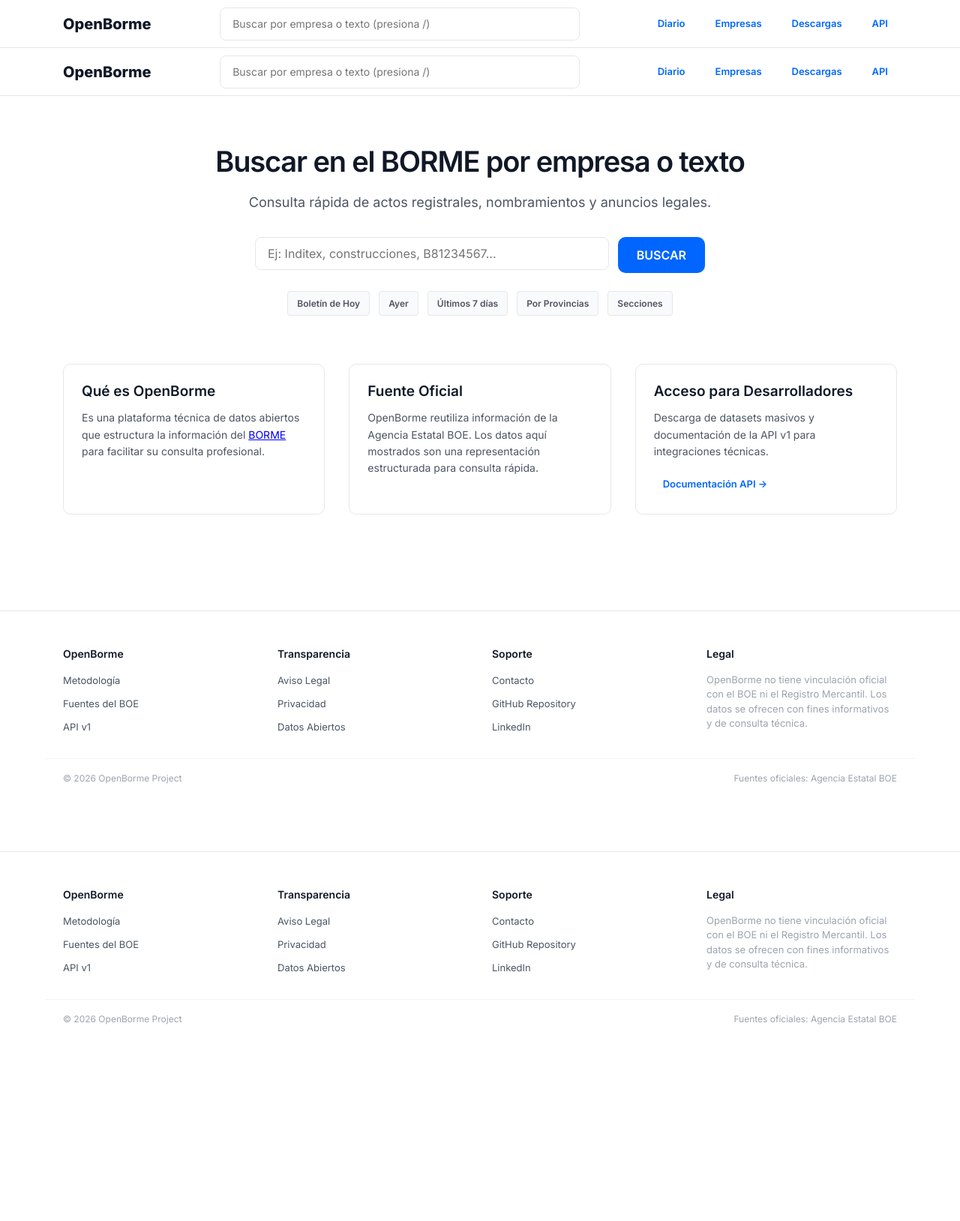
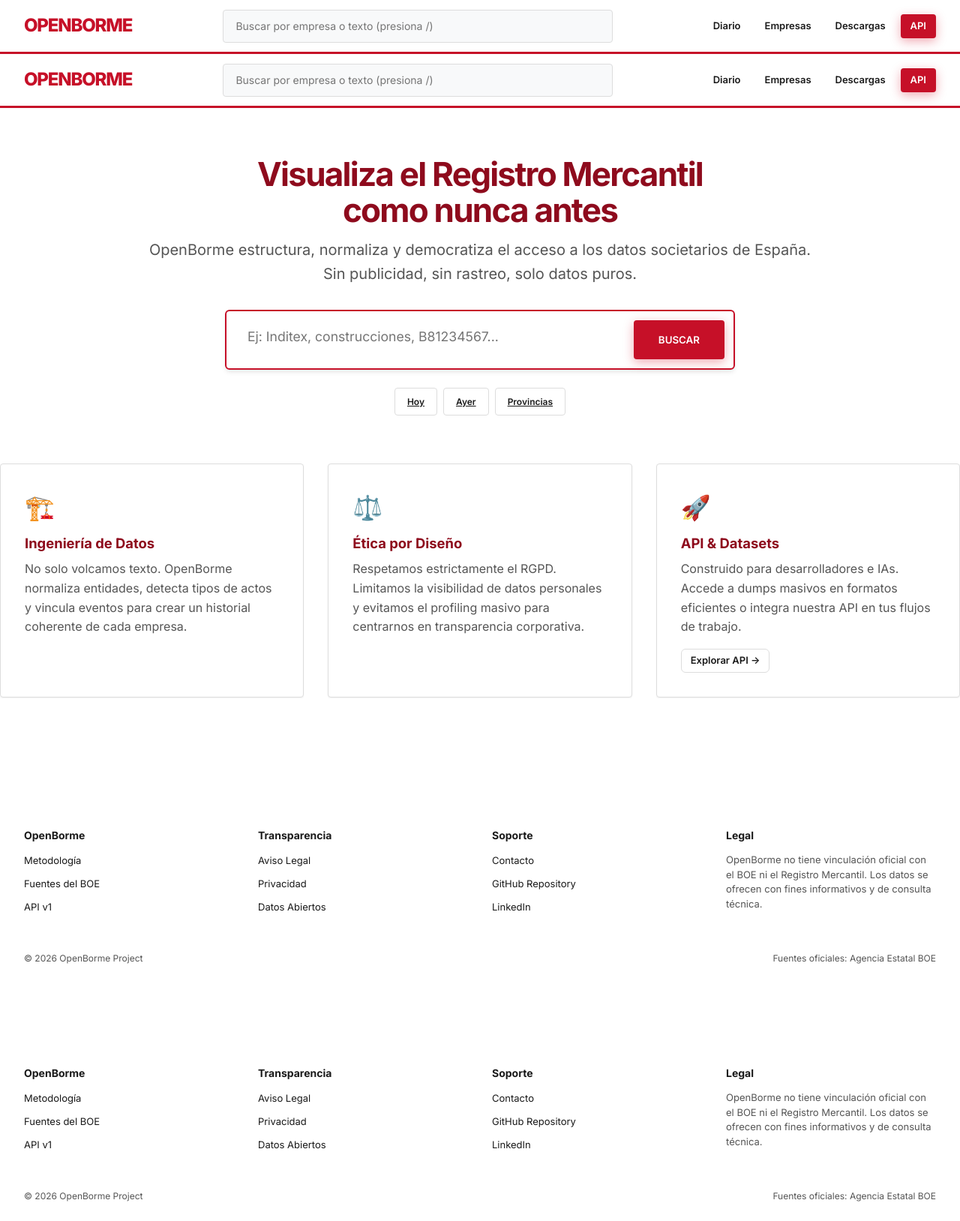
Before and after one commit to PabloCirre/OpenBorme, a PHP site: page / in a window 1280 px wide. Shown: the whole page at 75% size. Before the commit the page ends 1366 px from the top, so only its background shows below. Run offline with PHP 8.4, Linux system fonts and the light colour scheme.

Commit message:
style: implement institutional red & white design and update docs

```diff
--- a/web/assets/css/styles.css
+++ b/web/assets/css/styles.css
@@ -1,51 +1,70 @@
 @import url('https://fonts.googleapis.com/css2?family=Inter:wght@400;600;700;800&family=JetBrains+Mono:wght@400;600&display=swap');
 
 :root {
-    /* Color Palette */
-    --bg-white: #ffffff;
-    --text-primary: #111827;
-    /* Almost Black */
-    --text-secondary: #4b5563;
-    /* Medium Grey */
-    --text-muted: #9ca3af;
-    --accent: #0066FF;
-    /* Professional Blue */
-    --accent-hover: #0052cc;
-    --border-light: #f3f4f6;
-    --border-dark: #e5e7eb;
-    --bg-tag: #f9fafb;
+    /* Institutional "BOE" Style Palette */
+    --h-brand: 352;
+    --s-brand: 85%;
+
+    --brand-primary: hsl(var(--h-brand), var(--s-brand), 42%);
+    /* Institutional Red */
+    --brand-dark: hsl(var(--h-brand), var(--s-brand), 30%);
+    --brand-light: hsl(var(--h-brand), 10%, 98%);
+    /* Clean Background */
+
+    --bg-main: #ffffff;
+    --bg-alt: #f8f9fa;
+
+    --text-main: #1a1a1a;
+    --text-muted: #555555;
+
+    --border-subtle: #eeeeee;
+    --border-strong: #dddddd;
 
     /* Spacing Tokens */
-    --space-1: 4px;
-    --space-2: 8px;
-    --space-3: 12px;
-    --space-4: 16px;
-    --space-5: 24px;
-    --space-6: 32px;
-    --space-7: 48px;
-    --space-8: 64px;
+    --space-1: 0.25rem;
+    --space-2: 0.5rem;
+    --space-3: 0.75rem;
+    --space-4: 1rem;
+    --space-5: 1.5rem;
+    --space-6: 2rem;
+    --space-7: 3rem;
+    --space-8: 4rem;
 
-    /* Radii */
-    --radius-sm: 8px;
-    /* Inputs */
-    --radius-md: 10px;
-    /* Cards / Buttons */
-    --radius-lg: 12px;
-    /* Large Panels */
+    /* Institutional Radii (Sharper) */
+    --radius-sm: 4px;
+    --radius-md: 6px;
+    --radius-lg: 8px;
 
-    /* Shadows */
-    --shadow: 0 1px 3px 0 rgba(0, 0, 0, 0.1), 0 1px 2px -1px rgba(0, 0, 0, 0.1);
-    /* Soft and short */
+    /* Standard Shadows (Discrete) */
+    --shadow-sm: 0 1px 2px rgba(0, 0, 0, 0.05);
+    --shadow-md: 0 4px 6px -1px rgba(0, 0, 0, 0.1);
 
     /* Typography */
-    --font-ui: 'Inter', -apple-system, sans-serif;
+    --font-ui: 'Inter', -apple-system, system-ui, sans-serif;
     --font-mono: 'JetBrains Mono', monospace;
 
-    --h1-size: 38px;
-    --h2-size: 26px;
-    --h3-size: 19px;
-    --base-font: 16px;
-    --meta-font: 14px;
+    --h1-size: clamp(2rem, 5vw, 2.75rem);
+    --h2-size: 1.5rem;
+    --h3-size: 1.15rem;
+    --base-font: 1rem;
+}
+
+/* Institutional Clean Utilities */
+.inst-header {
+    background: var(--bg-main);
+    border-bottom: 3px solid var(--brand-primary);
+}
+
+.inst-card {
+    background: var(--bg-main);
+    border: 1px solid var(--border-strong);
+    border-radius: var(--radius-sm);
+    box-shadow: var(--shadow-sm);
+    transition: border-color 0.2s ease;
+}
+
+.inst-card:hover {
+    border-color: var(--brand-primary);
 }
 
 /* Global Reset */
@@ -57,16 +76,16 @@
 
 body {
     font-family: var(--font-ui);
-    background-color: var(--bg-white);
-    color: var(--text-primary);
+    background-color: var(--bg-main);
+    color: var(--text-main);
     line-height: 1.6;
     -webkit-font-smoothing: antialiased;
 }
 
 .container {
-    max-width: 1160px;
+    max-width: 1280px;
     margin: 0 auto;
-    padding: 0 var(--space-5);
+    padding: 0 var(--space-6);
 }
 
 @media (max-width: 768px) {
@@ -80,18 +99,20 @@
 h2,
 h3,
 h4 {
-    font-weight: 600;
-    line-height: 1.25;
-    color: var(--text-primary);
+    font-weight: 700;
+    line-height: 1.1;
+    color: var(--text-main);
 }
 
 h1 {
     font-size: var(--h1-size);
-    letter-spacing: -0.02em;
+    letter-spacing: -0.04em;
+    margin-bottom: var(--space-4);
 }
 
 h2 {
     font-size: var(--h2-size);
+    letter-spacing: -0.02em;
 }
 
 h3 {
@@ -100,30 +121,33 @@
 
 p {
     font-size: var(--base-font);
-    line-height: 1.6;
+    color: var(--text-muted);
 }
 
 .mono {
     font-family: var(--font-mono);
-    font-size: 13px;
+    font-size: 0.8rem;
+    color: var(--brand-primary);
 }
 
 .meta {
-    font-size: var(--meta-font);
-    color: var(--text-secondary);
+    font-size: 0.875rem;
+    color: var(--text-muted);
 }
 
 /* Components */
 .card {
     background: white;
-    border: 1px solid var(--border-dark);
+    border: 1px solid var(--border-strong);
     border-radius: var(--radius-md);
     padding: var(--space-5);
-    transition: box-shadow 0.2s;
+    box-shadow: var(--shadow-sm);
+    transition: all 0.3s ease;
 }
 
 .card:hover {
-    box-shadow: var(--shadow);
+    box-shadow: var(--shadow-md);
+    border-color: var(--brand-primary);
 }
 
 /* Buttons */
@@ -142,23 +166,26 @@
 }
 
 .btn-primary {
-    background: var(--accent);
+    background: var(--brand-primary);
     color: white;
+    box-shadow: 0 4px 14px 0 hsla(var(--h-brand), 70%, 50%, 0.39);
 }
 
 .btn-primary:hover {
-    background: var(--accent-hover);
+    background: var(--brand-dark);
+    transform: translateY(-1px);
+    box-shadow: 0 6px 20px 0 hsla(var(--h-brand), 70%, 50%, 0.23);
 }
 
 .btn-secondary {
     background: white;
-    border-color: var(--border-dark);
-    color: var(--text-primary);
+    border: 1px solid var(--border-strong);
+    color: var(--text-main);
 }
 
 .btn-secondary:hover {
-    border-color: var(--accent);
-    background: var(--bg-tag);
+    border-color: var(--brand-primary);
+    background: var(--brand-light);
 }
 
 .btn-ghost {
--- a/web/templates/header.php
+++ b/web/templates/header.php
@@ -10,27 +10,27 @@
 </head>
 
 <body>
-    <header
-        style="height: 64px; background: white; border-bottom: 1px solid var(--border-dark); position: sticky; top: 0; z-index: 1000;">
+    <header class="inst-header" style="height: 72px; position: sticky; top: 0; z-index: 1000;">
         <div class="container"
             style="height: 100%; display: flex; align-items: center; justify-content: space-between;">
-            <a href="/"
-                style="font-size: 20px; font-weight: 800; color: var(--text-primary); text-decoration: none;">OpenBorme</a>
+            <a href="/" class="brand-logo"
+                style="font-size: 1.5rem; font-weight: 800; color: var(--brand-primary); text-decoration: none; letter-spacing: -0.05em; text-transform: uppercase;">OpenBorme</a>
 
-            <div style="flex: 1; max-width: 480px; margin: 0 var(--space-6); position: relative;"
-                class="search-container">
+            <div class="header-search-wrap"
+                style="flex: 1; max-width: 520px; margin: 0 var(--space-6); position: relative;">
                 <form action="/buscar" method="GET">
                     <input type="text" name="q" id="global-search" class="input-main"
+                        style="border-radius: var(--radius-sm); border: 1px solid var(--border-strong); background: var(--bg-alt);"
                         placeholder="Buscar por empresa o texto (presiona /)"
                         value="<?= htmlspecialchars($_GET['q'] ?? '') ?>">
                 </form>
             </div>
 
-            <nav style="display: flex; gap: var(--space-4);">
+            <nav class="header-nav" style="display: flex; gap: var(--space-2);">
                 <a href="/sumario" class="btn btn-ghost btn-s">Diario</a>
                 <a href="/empresas" class="btn btn-ghost btn-s">Empresas</a>
                 <a href="/descargas" class="btn btn-ghost btn-s">Descargas</a>
-                <a href="/api" class="btn btn-ghost btn-s">API</a>
+                <a href="/api" class="btn btn-primary btn-s" style="border-radius: var(--radius-sm);">API</a>
             </nav>
         </div>
     </header>
--- a/web/templates/home.php
+++ b/web/templates/home.php
@@ -1,54 +1,62 @@
 <?php include 'header.php'; ?>
 
-<main class="container" style="padding: var(--space-8) var(--space-5);">
-    <div style="text-align: center; max-width: 800px; margin: 0 auto var(--space-8);">
-        <h1 style="margin-bottom: var(--space-4); letter-spacing: -0.03em;">Buscar en el BORME por empresa o texto</h1>
-        <p class="meta" style="font-size: 18px; margin-bottom: var(--space-6);">Consulta rápida de actos registrales,
-            nombramientos y anuncios legales.</p>
+<main class="container" style="padding: var(--space-8) 0;">
+    <div class="hero-section" style="text-align: center; max-width: 900px; margin: 0 auto var(--space-8);">
+        <h1 style="margin-bottom: var(--space-3); color: var(--brand-dark);">Visualiza el Registro Mercantil <br>como
+            nunca antes</h1>
+        <p style="font-size: 1.25rem; margin-bottom: var(--space-6); color: var(--text-muted);">
+            OpenBorme estructura, normaliza y democratiza el acceso a los datos societarios de España.
+            Sin publicidad, sin rastreo, solo datos puros.
+        </p>
 
-        <form action="/buscar" method="GET"
-            style="display: flex; gap: var(--space-3); max-width: 600px; margin: 0 auto;">
+        <form action="/buscar" method="GET" class="hero-search-form"
+            style="display: flex; gap: var(--space-3); max-width: 680px; margin: 0 auto; background: white; padding: var(--space-3); border-radius: var(--radius-md); border: 2px solid var(--brand-primary); box-shadow: var(--shadow-md);">
             <input type="text" name="q" class="input-main" placeholder="Ej: Inditex, construcciones, B81234567..."
-                style="flex: 1; font-size: 16px;">
-            <button type="submit" class="btn btn-primary btn-l">BUSCAR</button>
+                style="flex: 1; border: none; font-size: 1.1rem; outline: none; padding-left: var(--space-4);">
+            <button type="submit" class="btn btn-primary"
+                style="height: 52px; padding: 0 var(--space-6); border-radius: var(--radius-sm);">BUSCAR</button>
         </form>
 
         <div
-            style="margin-top: var(--space-5); display: flex; flex-wrap: wrap; justify-content: center; gap: var(--space-3);">
-            <a href="/sumario" class="badge" style="padding: 6px 12px; text-decoration: none;">Boletín de Hoy</a>
-            <a href="/buscar?date=yesterday" class="badge" style="padding: 6px 12px; text-decoration: none;">Ayer</a>
-            <a href="/buscar?period=7days" class="badge" style="padding: 6px 12px; text-decoration: none;">Últimos 7
-                días</a>
-            <a href="/provincias" class="badge" style="padding: 6px 12px; text-decoration: none;">Por Provincias</a>
-            <a href="/fuentes" class="badge" style="padding: 6px 12px; text-decoration: none;">Secciones</a>
+            style="margin-top: var(--space-5); display: flex; flex-wrap: wrap; justify-content: center; gap: var(--space-2);">
+            <a href="/sumario" class="badge"
+                style="padding: 8px 16px; border-radius: var(--radius-sm); border: 1px solid var(--border-strong); background: white;">Hoy</a>
+            <a href="/buscar?date=yesterday" class="badge"
+                style="padding: 8px 16px; border-radius: var(--radius-sm); border: 1px solid var(--border-strong); background: white;">Ayer</a>
+            <a href="/provincias" class="badge"
+                style="padding: 8px 16px; border-radius: var(--radius-sm); border: 1px solid var(--border-strong); background: white;">Provincias</a>
         </div>
     </div>
 
-    <div style="display: grid; grid-template-columns: repeat(auto-fit, minmax(300px, 1fr)); gap: var(--space-6);">
-        <section class="card">
-            <h3 style="margin-bottom: var(--space-3);">Qué es OpenBorme</h3>
-            <p class="meta">
-                Es una plataforma técnica de datos abiertos que estructura la información del <a
-                    href="https://www.boe.es/diario_borme/" target="_blank">BORME</a> para facilitar su consulta
-                profesional.
+    <div style="display: grid; grid-template-columns: repeat(auto-fit, minmax(320px, 1fr)); gap: var(--space-6);">
+        <section class="inst-card" style="padding: var(--space-6);">
+            <div style="font-size: 2rem; margin-bottom: var(--space-3); color: var(--brand-primary);">🏗️</div>
+            <h3 style="margin-bottom: var(--space-3); color: var(--brand-dark);">Ingeniería de Datos</h3>
+            <p>
+                No solo volcamos texto. OpenBorme normaliza entidades, detecta tipos de actos y vincula eventos
+                para crear un historial coherente de cada empresa.
             </p>
         </section>
 
-        <section class="card">
-            <h3 style="margin-bottom: var(--space-3);">Fuente Oficial</h3>
-            <p class="meta">
-                OpenBorme reutiliza información de la Agencia Estatal BOE. Los datos aquí mostrados son una
-                representación estructurada para consulta rápida.
+        <section class="inst-card" style="padding: var(--space-6);">
+            <div style="font-size: 2rem; margin-bottom: var(--space-3); color: var(--brand-primary);">⚖️</div>
+            <h3 style="margin-bottom: var(--space-3); color: var(--brand-dark);">Ética por Diseño</h3>
+            <p>
+                Respetamos estrictamente el RGPD. Limitamos la visibilidad de datos personales y evitamos el profiling
+                masivo para centrarnos en transparencia corporativa.
             </p>
         </section>
 
-        <section class="card">
-            <h3 style="margin-bottom: var(--space-3);">Acceso para Desarrolladores</h3>
-            <p class="meta">
-                Descarga de datasets masivos y documentación de la API v1 para integraciones técnicas.
+        <section class="inst-card" style="padding: var(--space-6);">
+            <div style="font-size: 2rem; margin-bottom: var(--space-3); color: var(--brand-primary);">🚀</div>
+            <h3 style="margin-bottom: var(--space-3); color: var(--brand-dark);">API & Datasets</h3>
+            <p>
+                Construido para desarrolladores e IAs. Accede a dumps masivos en formatos eficientes o integra
+                nuestra API en tus flujos de trabajo.
             </p>
             <div style="margin-top: var(--space-4);">
-                <a href="/api" class="btn btn-ghost btn-s">Documentación API &rarr;</a>
+                <a href="/api" class="btn btn-secondary btn-s" style="border-radius: var(--radius-md);">Explorar API
+                    &rarr;</a>
             </div>
         </section>
     </div>
```
Also changed, not shown: docs/developer_guide.md (+17 -0 lines), web/templates/sumario.php (+7 -6 lines), web/templates/viewer.php (+5 -4 lines), README.md.
